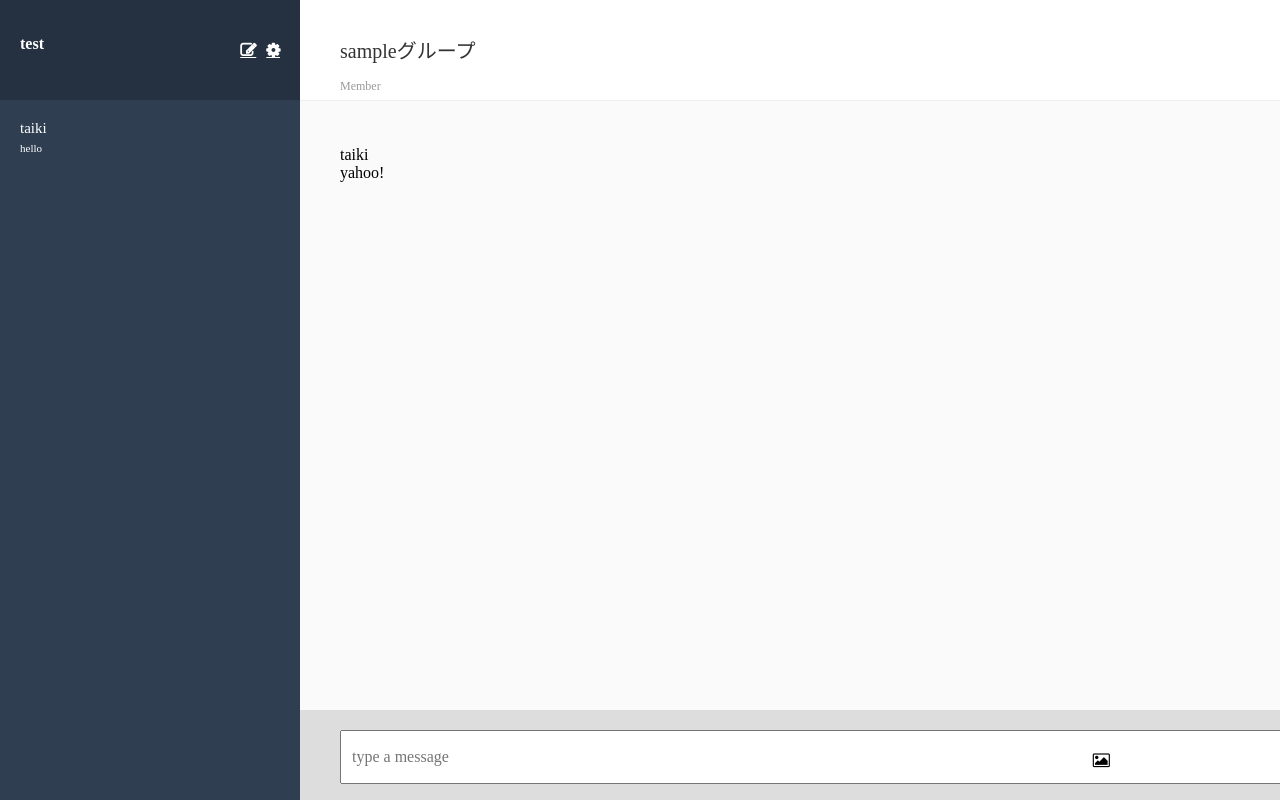
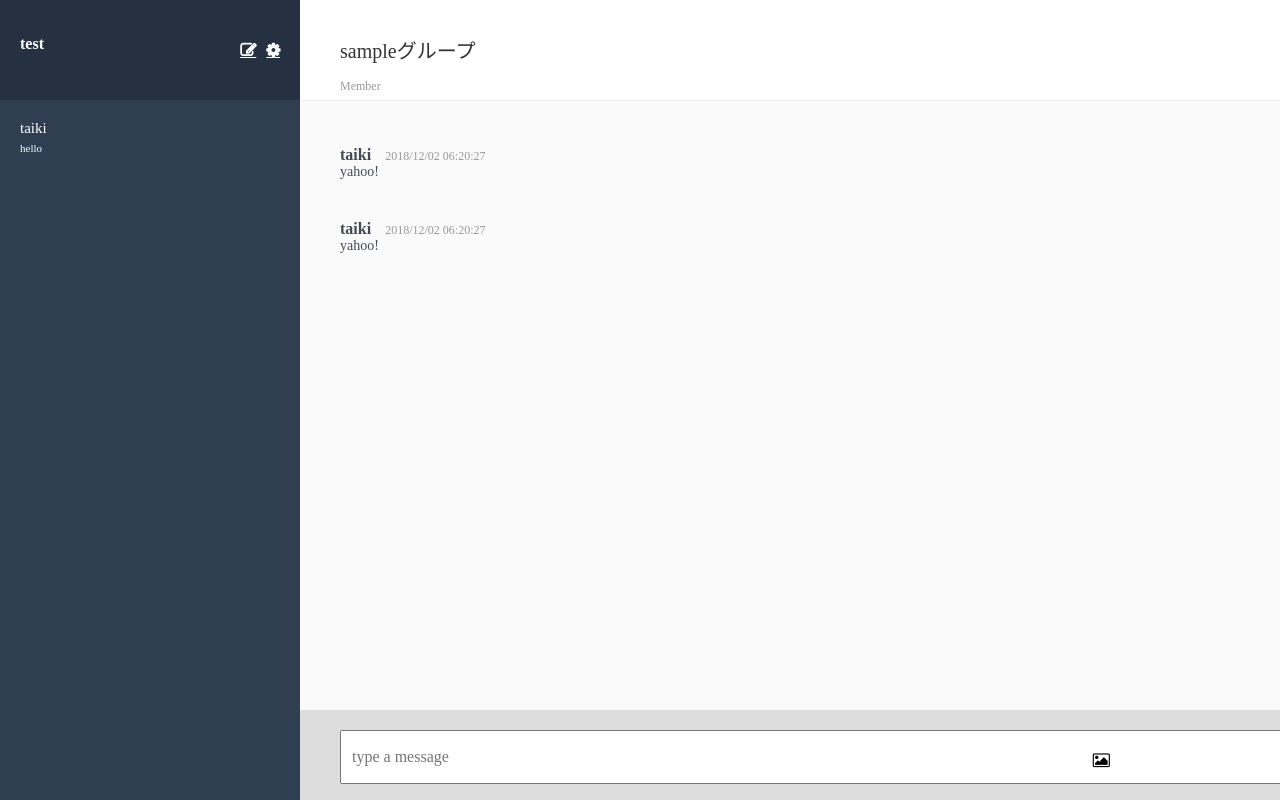
Before and after one commit to Taiki0806/chat-space, a Rails app: page / in a window 1280 px wide. Run offline with Rails 7, Linux system fonts and the light colour scheme; style sheets or scripts are compiled from the project's sources; some libraries are stand-ins or nearby versions.

Commit message:
_variables.scssに変数を定義。
_variables.scssに変数を定義しました。
不要なファイルを削除しました。

```diff
--- a/app/assets/stylesheets/application.scss
+++ b/app/assets/stylesheets/application.scss
@@ -1,3 +1,4 @@
 @import "./reset";
 @import "font-awesome";
-@import "./modules/sideber";
+@import "./config/variables";
+@import "./modules/sidebar";
--- /dev/null
+++ b/app/assets/stylesheets/config/_variables.scss
@@ -0,0 +1,11 @@
+$white: #FFFFFF;
+$black: #434A54;
+$blue: #38AEF0;
+$navy: #253141;
+$navy-light: #2f3e51;
+$gray: #FAFAFA;
+$border-line-gray: #eeeeee;
+$group-name-black: #333333;
+$skyblue: #67c5ff;
+$information-gray: #999999;
+$footer-gray: #DDDDDD;
--- a/app/assets/stylesheets/config/drill.rb
+++ /dev/null
@@ -1,3 +0,0 @@
-for num in 0..99 do
-  puts num
-end
--- a/app/assets/stylesheets/modules/_sideber.scss
+++ b/app/assets/stylesheets/modules/_sidebar.scss
@@ -58,24 +59,24 @@
 // mainview
 .chat-main {
             min-height: 100vh;
-            background-color: #FAFAFA;
+            background-color: $gray;
             &__header {
-                      background-color: #FFFFFF;
+                      background-color: $white;
                       height: 100px;
                       width: 100%;
-                      border-bottom: solid 1px #eeeeee;
+                      border-bottom: solid 1px $border-line-gray;
                       float: right;
                       position: fixed;
                       &__group-name {
                         padding: 35px 0px 15px 340px;
                         font-size: 20px;
-                        color: #333333;
+                        color: $group-name-black;
                         float: left;
                       }
                       &__edit-button {
                         font-size: 15px;
-                        color: #67c5ff;
-                        border: solid 2px #67c5ff;
+                        color: $skyblue;
+                        border: solid 2px $skyblue;
                         padding: 8px 20px;
                         float: right;
                         margin: 28px 40px 0px 840px;
@@ -92,14 +93,28 @@
                       clear: both;
                       padding: 146px 40px 40px 340px;
                       position: relative;
-                      &__name {
-                        padding-right: 10px;
-                      }
-                      &__text {
-                      }
+                        &__message-block {
+                                  padding-bottom: 40px;
+                                    &__name {
+                                      margin-right: 10px;
+                                      font-size: 16px;
+                                      color: $black;
+                                      font-weight: bold;
+                                      display: inline-block;
+                                    }
+                                    &__time {
+                                      font-size: 12px;
+                                      color: $information-gray;
+                                      display: inline-block;
+                                    }
+                                    &__text {
+                                      font-size: 14px;
+                                      color: $black;
+                                    }
+                        }
             }
             &__footer {
-              background-color: #DDDDDD;
+              background-color: $footer-gray;
               height: 90px;
               position: absolute;
               bottom: 0;
--- a/app/views/messages/index.html.haml
+++ b/app/views/messages/index.html.haml
@@ -10,19 +10,24 @@
     %p.sidebar__group-list__title taiki
     %p.sidebar__group-list__comment hello
 
-/ menuview
+/ mainview
 .chat-main
   .chat-main__header
     %p.chat-main__header__group-name sampleグループ
     %a.chat-main__header__edit-button{href: "#"} Edit
     %p.chat-main__header__group-member Member
   .chat-main__content
-    .chat-main__message
-      %p.chat-main__message__name taiki
-      %p.chat-main__message__text yahoo!
+    .chat-main__content__message-block
+      %p.chat-main__content__message-block__name taiki
+      %p.chat-main__content__message-block__time 2018/12/02 06:20:27
+      %p.chat-main__content__message-block__text yahoo!
+    .chat-main__content__message-block
+      %p.chat-main__content__message-block__name taiki
+      %p.chat-main__content__message-block__time 2018/12/02 06:20:27
+      %p.chat-main__content__message-block__text yahoo!
   .chat-main__footer
     %form.chat-main__footer__form
-      %input.chat-main__footer__form__message{type: "text", placeholder: "type a message"}
+      %input.chat-main__footer__form__message-form{type: "text", placeholder: "type a message"}
       %label.chat-main__footer__form__label{for: "icon"}
         %input.chat-main__footer__form__label__file{type: "file", id: "icon"}
         %i.chat-main__footer__form__label__picture.fa.fa-picture-o
```
Also changed, not shown: other parts of app/assets/stylesheets/modules/_sidebar.scss (+14 -13 lines), app/assets/stylesheets/config/_variable.scss (deleted).
